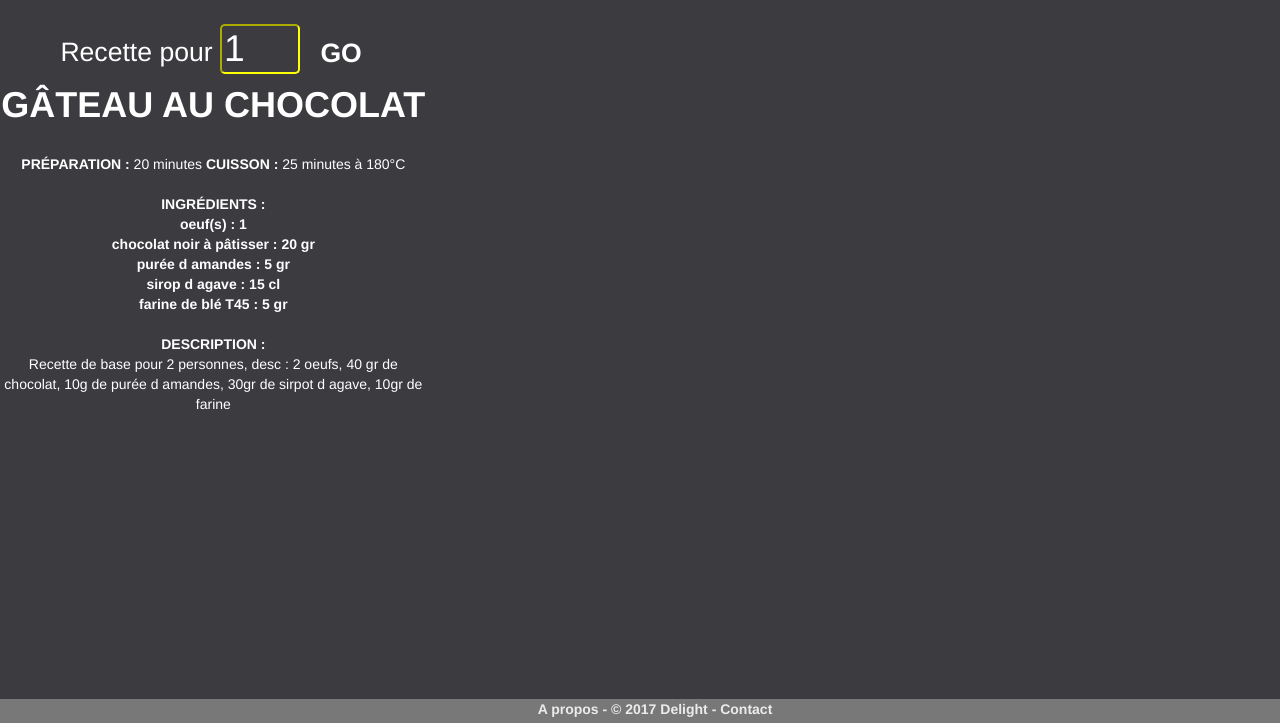
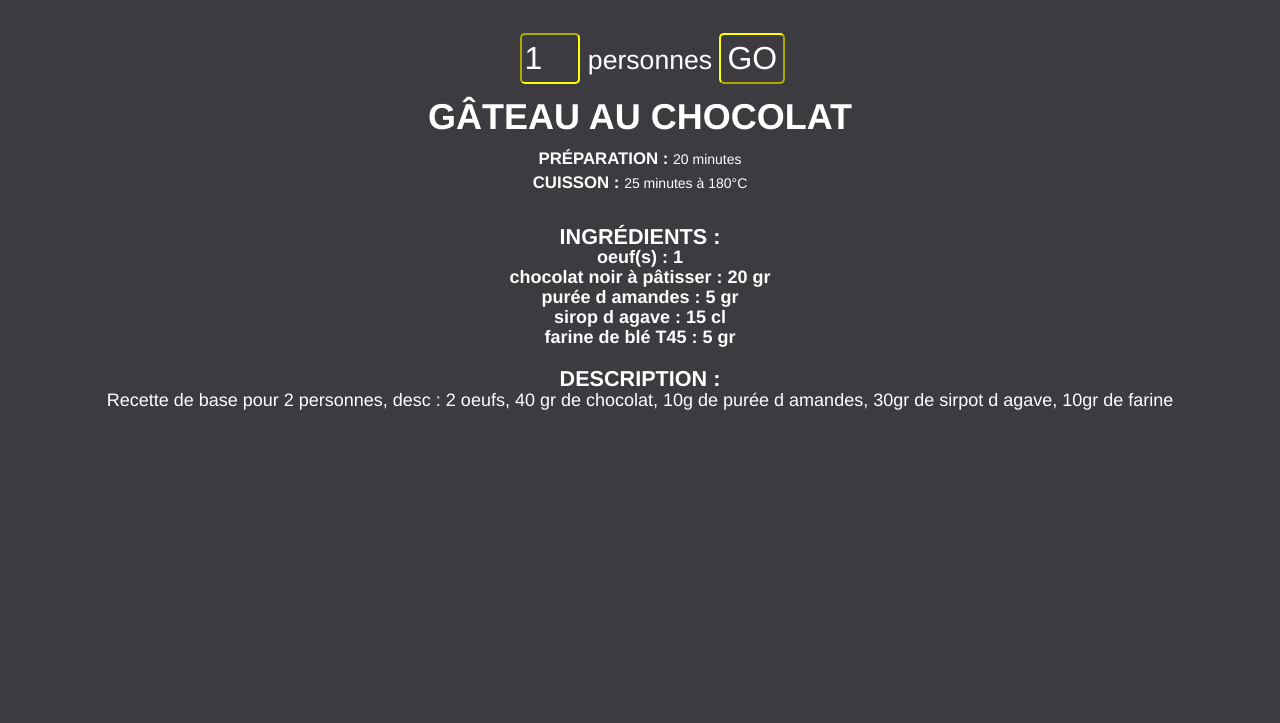
Before and after one commit to scrapp3rz/Delite, a PHP site: page /pageRecette.php in a window 1280 px wide. Shown: the part 77-800 px from the top of the page. Run offline with PHP 8.4, Linux system fonts and the light colour scheme; data comes from the database, SQL or seed files in the repository; some libraries are stand-ins or nearby versions.

Commit message:
suppression footer dans page recette pour uniformité de page

```diff
--- a/assets/css/style.css
+++ b/assets/css/style.css
@@ -1,4 +1,4 @@
-/* CSS de Delite, version web.*/
+/* CSS de Delight by Scrapp3rz, version web responsive + Bootstrap.*/
 
 
 body  {
@@ -164,8 +164,17 @@ html body .container-fluid.body-content {
     text-align: center;
     list-style: none;
     color: #FFF;
+	font-size: 1em;
+ }
 
- }
+
+/*
+
+.container-fluid #pdp {
+    text-align: center;
+    font-size: 0.5em;
+
+}
 
 
 /* Centrage de la fonction convives en page recette
@@ -226,8 +235,6 @@ html body .container-fluid.body-content {
 	text-align: center;
 	color: #fff;
 	padding: 1% 1% 1% 1%;
-	margin-left: 20%;
-	margin-right: 20%;
 	margin-top: 1%;
 	margin-bottom: 1%;
 	font-size: 1em;
@@ -260,8 +267,6 @@ html body .container-fluid.body-content {
 	text-align: center;
 	color: #fff;
 	padding: 1% 1% 1% 1%;
-	margin-left: 20%;
-	margin-right: 20%;
 	margin-top: 1%;
 	margin-bottom: 1%;
 	font-size: 1em;
@@ -326,8 +331,6 @@ html body .container-fluid.body-content {
 	text-align: center;
 	color: #fff;
 	padding: 1% 1% 1% 1%;
-	margin-left: 20%;
-	margin-right: 20%;
 	margin-top: 1%;
 	margin-bottom: 1%;
 	font-size: 1em;
@@ -360,8 +363,6 @@ html body .container-fluid.body-content {
 	text-align: center;
 	color: #fff;
 	padding: 1% 1% 1% 1%;
-	margin-left: 20%;
-	margin-right: 20%;
 	margin-top: 1%;
 	margin-bottom: 1%;
 	font-size: 1em;
@@ -393,8 +394,6 @@ html body .container-fluid.body-content {
 	text-align: center;
 	color: #fff;
 	padding: 1% 1% 1% 1%;
-	margin-left: 20%;
-	margin-right: 20%;
 	margin-top: 1%;
 	margin-bottom: 1%;
 	font-size: 1em;
@@ -427,8 +426,6 @@ html body .container-fluid.body-content {
 	text-align: center;
 	color: #fff;
 	padding: 1% 1% 1% 1%;
-	margin-left: 20%;
-	margin-right: 20%;
 	margin-top: 1%;
 	margin-bottom: 1%;
 	font-size: 1em;
@@ -462,8 +459,6 @@ html body .container-fluid.body-content {
 	text-align: center;
 	color: #fff;
 	padding: 1% 1% 1% 1%;
-	margin-left: 20%;
-	margin-right: 20%;
 	margin-top: 1%;
 	margin-bottom: 1%;
 	font-size: 1em;
@@ -497,8 +492,6 @@ html body .container-fluid.body-content {
 	text-align: center;
 	color: #fff;
 	padding: 1% 1% 1% 1%;
-	margin-left: 20%;
-	margin-right: 20%;
 	margin-top: 1%;
 	margin-bottom: 1%;
 	font-size: 1em;
@@ -532,8 +525,6 @@ html body .container-fluid.body-content {
 	text-align: center;
 	color: #fff;
 	padding: 1% 1% 1% 1%;
-	margin-left: 20%;
-	margin-right: 20%;
 	margin-top: 1%;
 	margin-bottom: 1%;
 	font-size: 1em;
@@ -555,13 +546,14 @@ html body .container-fluid.body-content {
 }
 
 
-/* page Recette ==============================
-==================================================================
-==================================================================
+/* page Recette =================================================================
+=================================================================================
+=================================================================================
 */
 
 .uppercase {
 	text-transform: uppercase;
+	font-size: 1.2em;
 }
 
 .enCuisine {
@@ -618,22 +610,34 @@ html body .container-fluid.body-content {
 	background: #3B3B40;
 	border-radius: 5px;
 	border-color: #ffff05;
-	font-size: 1.4em;
-	height: 50px;
-	width: 80px;
+	font-size: 1.2em;
+	width: 60px;
+}
 
+.numberToCookFor:hover {
+	transition: all 0.3s;
+	color: #3B3B40;
+	border-radius: 10px;
+	background: #DFFF00;
+	font-size: 1.2em;
+	text-decoration: none;
+	font-style: bold;
 }
+
 
 .numberToCookFor2 {
 	background: #3B3B40;
-	transition: all 0.3s;
-	font-size: 1em;
-    font-weight: 600;
+	border-radius: 5px;
+	border-color: #ffff05;
+	font-size: 1.2em;
+
 }
 .numberToCookFor2:hover {
 	transition: all 0.3s;
-	color: #fff;
-	font-size: 1.1em;
+	color: #3B3B40;
+	border-radius: 10px;
+	background: #DFFF00;
+	font-size: 1.2em;
 	text-decoration: none;
 }
 
--- a/entete.php
+++ b/entete.php
@@ -4,9 +4,10 @@
         <title>Delight</title>
         <meta charset="UTF-8">
         <meta name="viewport" content="width=device-width, initial-scale=1">
-       <link rel="stylesheet" type="text/css" href="assets/css/bootstrap.min.css">
+        <link rel="stylesheet" type="text/css" href="assets/css/bootstrap.min.css">
         <link href="assets/css/style.css" rel="stylesheet">
-        <script src="https://cdnjs.cloudflare.com/ajax/libs/jquery/3.1.0/jquery.min.js"></script>
+        <script src="https://ajax.googleapis.com/ajax/libs/jquery/3.2.1/jquery.min.js"></script>
+        <script src="https://maxcdn.bootstrapcdn.com/bootstrap/3.3.7/js/bootstrap.min.js"></script>
         <script src="assets/js/script.js"></script>
 
     </head>
--- a/pageRecette.php
+++ b/pageRecette.php
@@ -26,26 +26,26 @@ $data = recipeFor2b($id_recette,$numberToSubmit);
 ?>
 
 
- <div class="div-couleur0 col-md-4">
+ <div class="div-couleur0 container-fluid">
      <div class="col-xs-12 enCuisine">
 
   <!--  affichage de la recette, titre, quantités initialisées à 1 -->
 
-<form method="GET">Recette pour
-<input type="number" name="numberToSubmit" class="numberToCookFor" value="<?php echo $numberToSubmit; ?>" min="1" max="50">
-<button type="submit" class="btn btn-outline-success numberToCookFor2">GO</button>
+<form method="GET">
+<input type="number" name="numberToSubmit" class="input-num numberToCookFor" value="<?php echo $numberToSubmit; ?>" min="1" max="50"> personnes
+<button type="submit" class="input-btn numberToCookFor2">GO</button>
 <input type="hidden" name="id_recette" value="<?php echo $id_recette; ?>">
 
         </form>
    </div>
    <p class="titrerecette">
 
-  <h1> <strong class="uppercase"> <?php echo $data[0]['nomrecette'];    ?> </strong></h1>
-</p> <br>
+  <h2> <strong class="uppercase"> <?php echo $data[0]['nomrecette'];    ?> </strong></h2>
+</p>
 
 <div class="recettePrepareTime howTo">
  <strong class="uppercase">   Préparation : </strong>
-    <?php  echo $data[0]['preparation'];  ?> minutes
+    <?php  echo $data[0]['preparation'];  ?> minutes <br>
 
 
  <strong class="uppercase">   Cuisson :  </strong>
@@ -55,8 +55,8 @@ $data = recipeFor2b($id_recette,$numberToSubmit);
     <?php echo   $data[0]['temperature'];  ?>
 </div> <br>
 
-
-<div class="recetteIngredient class="ingredientConsigne">
+<h4 class>
+<div class="recetteIngredient ingredientConsigne">
  <strong class="uppercase">   Ingrédients : </strong> <br> <strong>
 <?php // boucle pour afficher les ingrédients et quantité
 foreach ($data as $key => $values) {
@@ -68,6 +68,10 @@ foreach ($data as $key => $values) {
   <strong class="uppercase">  Description : </strong><br>
     <?php  echo  $data[0]['description'];  ?>
     </div> <br>
+</h4>
 
 
-<?php include("pieddepage.php"); ?>
+
+
+</body>
+</html>
--- a/piedDePage.php
+++ b/piedDePage.php
@@ -4,23 +4,16 @@
 
 
 
-
-    <footer>
+    <footer> <h6>
         <div class="footer" id="pdp">
-            <div class="row">
                 <div class="col-md-12 col-sm-12 col-xs-12">
-                    <h1 class="navbar-brand">
-                        <a href="./"></a>
-                    </h1>
-                    <p class="copy"><a href="about.php"><b>  <strong>A propos -</a>
+                    <p class="copy"><a href="about.php"><b>  <strong>A propos </strong>-</a>
                    &#169; <span id="copyright-year"> 2017</span>
                         <a> <b><strong>Delight</strong></b></a> -
                          <a href="contact.php"> <b><strong>Contact</strong></b></a>
-                        <a rel="nofollow" href="   " target="le site à créer"> </a></strong></b>
                     </p>
                 </div>
-            </div>
-        </div>
+        </div></h6>
 </footer>
 
 </body>
```
